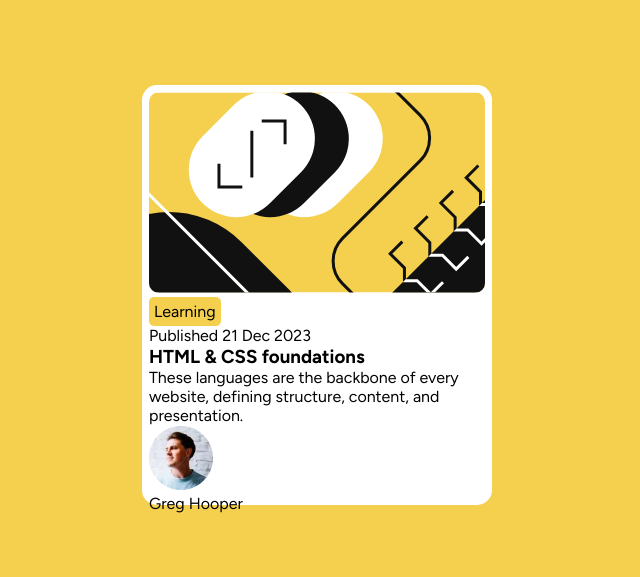
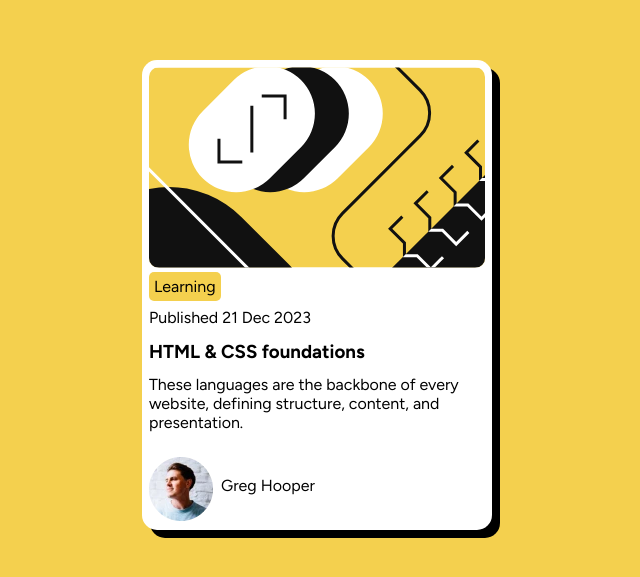
Before and after one commit to maryamazidi/blog-card, a plain HTML site: page index.html in a window 1280 px wide. Shown: the part 105-682 px from the top of the page, without its empty margins (323-963 px from the left). Drawn offline with Linux system fonts and the light colour scheme.

Commit message:
css added

```diff
--- a/style.css
+++ b/style.css
@@ -17,12 +17,13 @@ body{
 
 .card{
     width: 350px;
-    height: 420px;
+    height: 470px;
     background-color: hsl(0, 0%, 100%);
-    border: black 5px;
+    /* border: 25px black; */
     border-radius: 15px;
     padding: 7px;
     text-align: left;
+    box-shadow: 8px 8px ;
 }
 
 img{
@@ -35,3 +36,28 @@ img{
     border-radius: 5px;
     padding: 5px;
 }
+
+.subtag{
+    padding-top: 7px;
+    padding-bottom: 5px;
+}
+
+h3{
+    padding: 8px 0 2px 0;
+}
+
+.para{
+    padding: 10px 0 6px 0
+}
+
+#avatar{
+    display: flex;
+    flex-direction: row;
+    padding-top: 18px;
+}
+
+.author{
+    /* margin-top: 20px; */
+    padding-top: 20px;
+    padding-left: 8px;
+}
```
